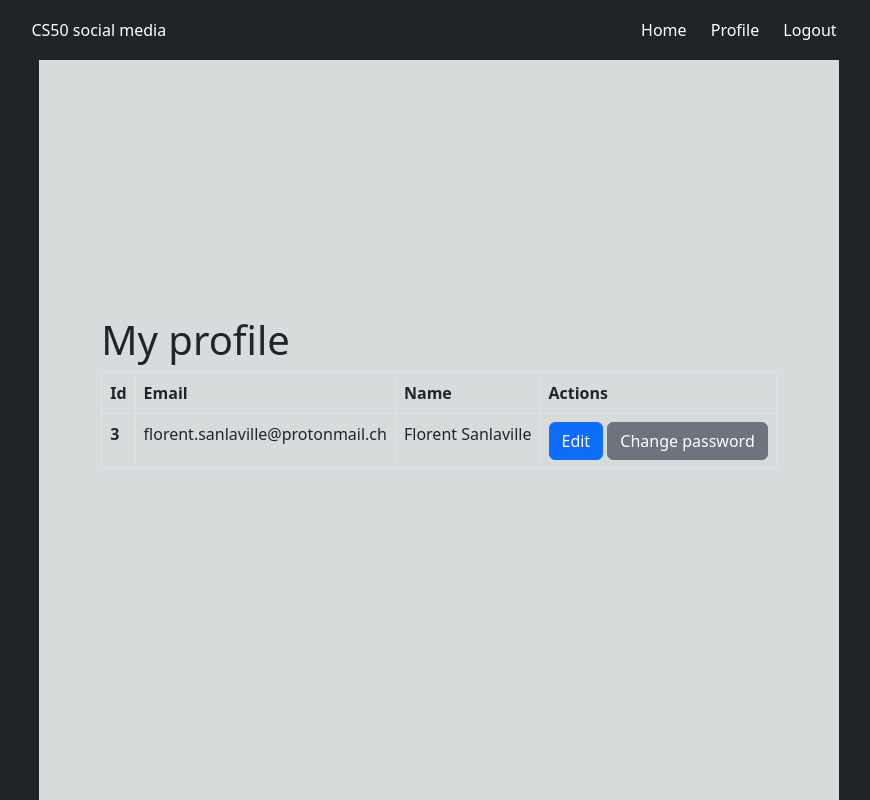
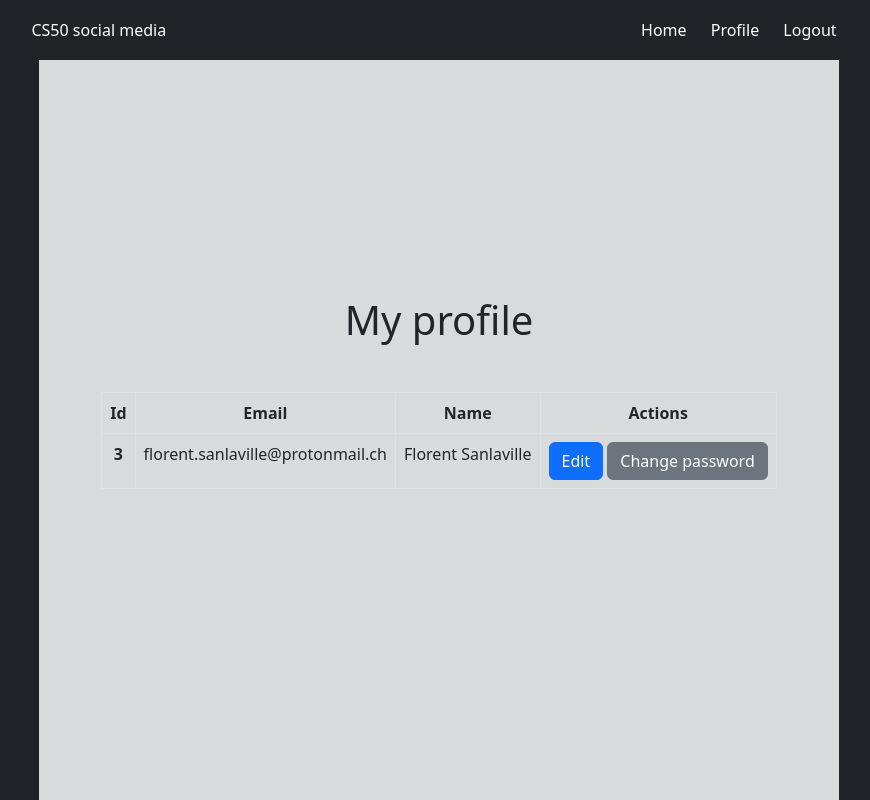
Before and after one commit to Flo-Slv/CS50, a Flask app: page /profile in a window 1280 px wide. Shown: the whole page, without its empty margins (201-1071 px from the left). Run offline with Flask 2, Linux system fonts and the light colour scheme; a user stored in the database is signed in; data comes from the database, SQL or seed files in the repository; both versions use the stored data as it was after the commit; some libraries are stand-ins or nearby versions.

Commit message:
Improve style of profile page

```diff
--- a/Week 10/static/styles/index.css
+++ b/Week 10/static/styles/index.css
@@ -24,6 +24,7 @@ body {
 	justify-content: center;
 	align-items: center;
 }
+
 
 /* NAVBAR */
 nav {
@@ -59,6 +60,7 @@ nav a:hover {
 	padding: 0px 10px;
 }
 
+
 /* FORM */
 .form {
 	padding-bottom: 20px;
@@ -71,6 +73,7 @@ nav a:hover {
 	margin-top: 10px;
 }
 
+
 /* APOLOGY */
 .apology {
 	height: 100vh;
@@ -81,3 +84,15 @@ nav a:hover {
 	align-items: center;
 	row-gap: 20px;
 }
+
+/* PROFILE */
+.profile {
+	display: flex;
+	flex-direction: column;
+	align-items: center;
+	row-gap: 40px;
+}
+
+.table th {
+	text-align: center;
+}
```
Also changed, not shown: Week 10/cs.db.
